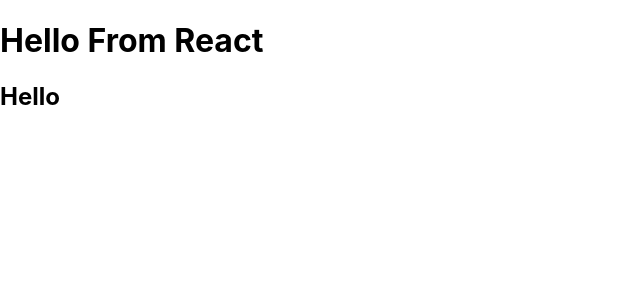
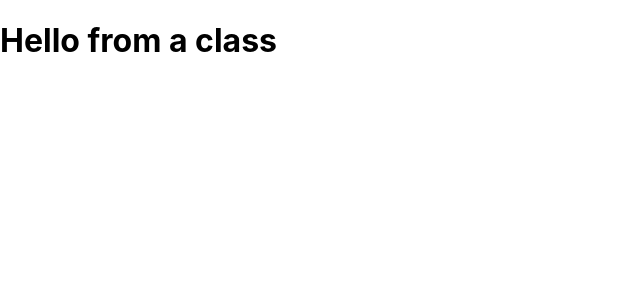
Before and after one commit to jagosia/Full-Stack-Course-LUT, a React (Create React App) app in the folder react/react-app/: page / in a window 1280 px wide. Shown: the top 300 px of the page, without its empty margins (0-640 px from the left). Built offline with nearby package versions, Linux system fonts and the light colour scheme.

Commit message:
simple examples

```diff
--- a/react/react-app/src/App.js
+++ b/react/react-app/src/App.js
@@ -1,10 +1,20 @@
-function App() {
-  return (
-    <div className='container'>
-      <h1>Hello From React</h1>
-      <h2>Hello</h2>
-    </div>
-  )
+import React from "react"
+import Header from "./components/Header"
+
+// function App() {
+//   return (
+//     <div className='container'>
+//       <Header />
+//     </div>
+//   )
+// }
+
+// export default App
+
+class App extends React.Component {
+  render() {
+    return <h1>Hello from a class</h1>
+  }
 }
 
 export default App
--- /dev/null
+++ b/react/react-app/src/components/Header.js
@@ -0,0 +1,9 @@
+const Header = () => {
+  return (
+    <header>
+        <h1>Task Tracker</h1>
+    </header>
+  )
+}
+
+export default Header
```
